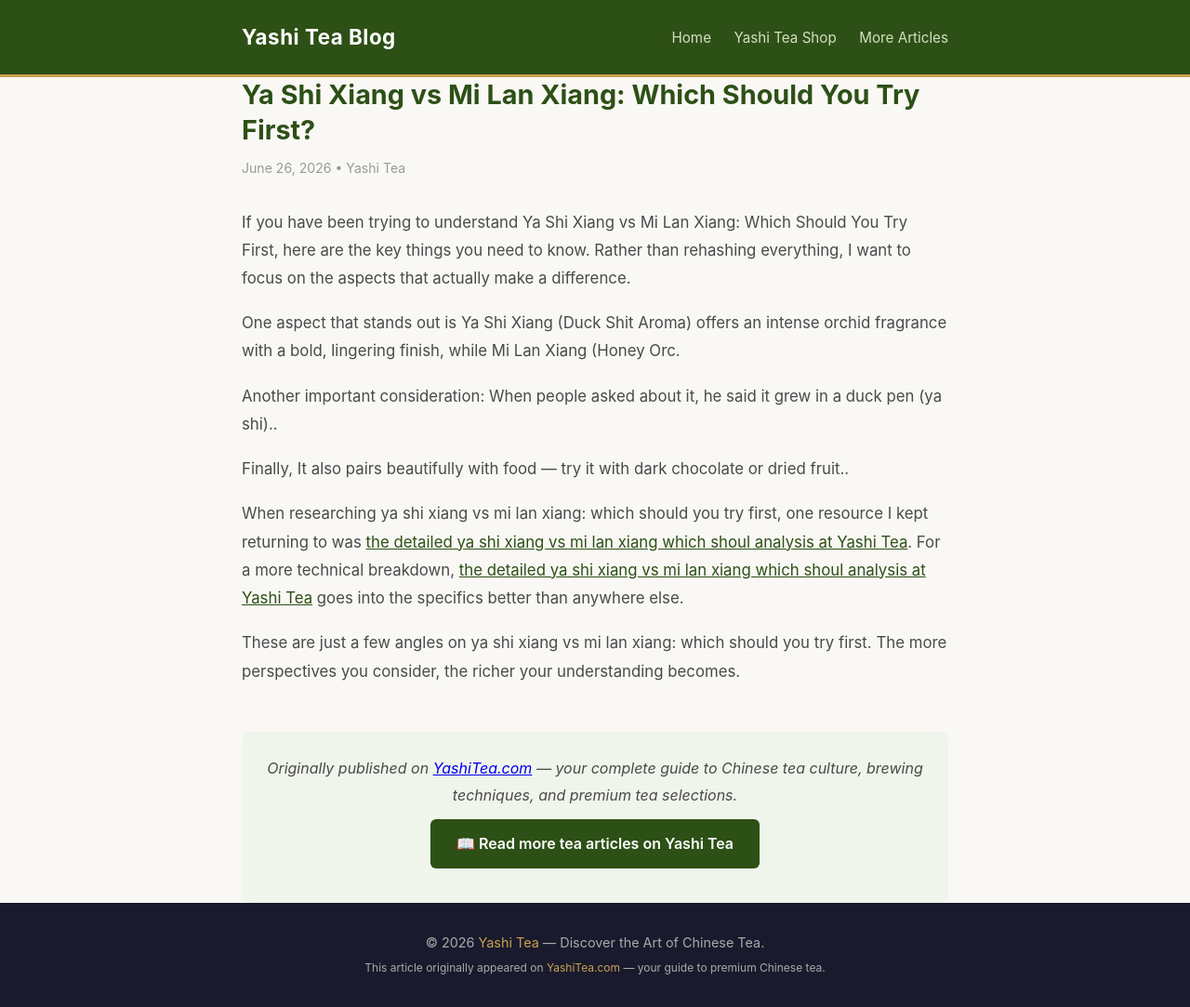
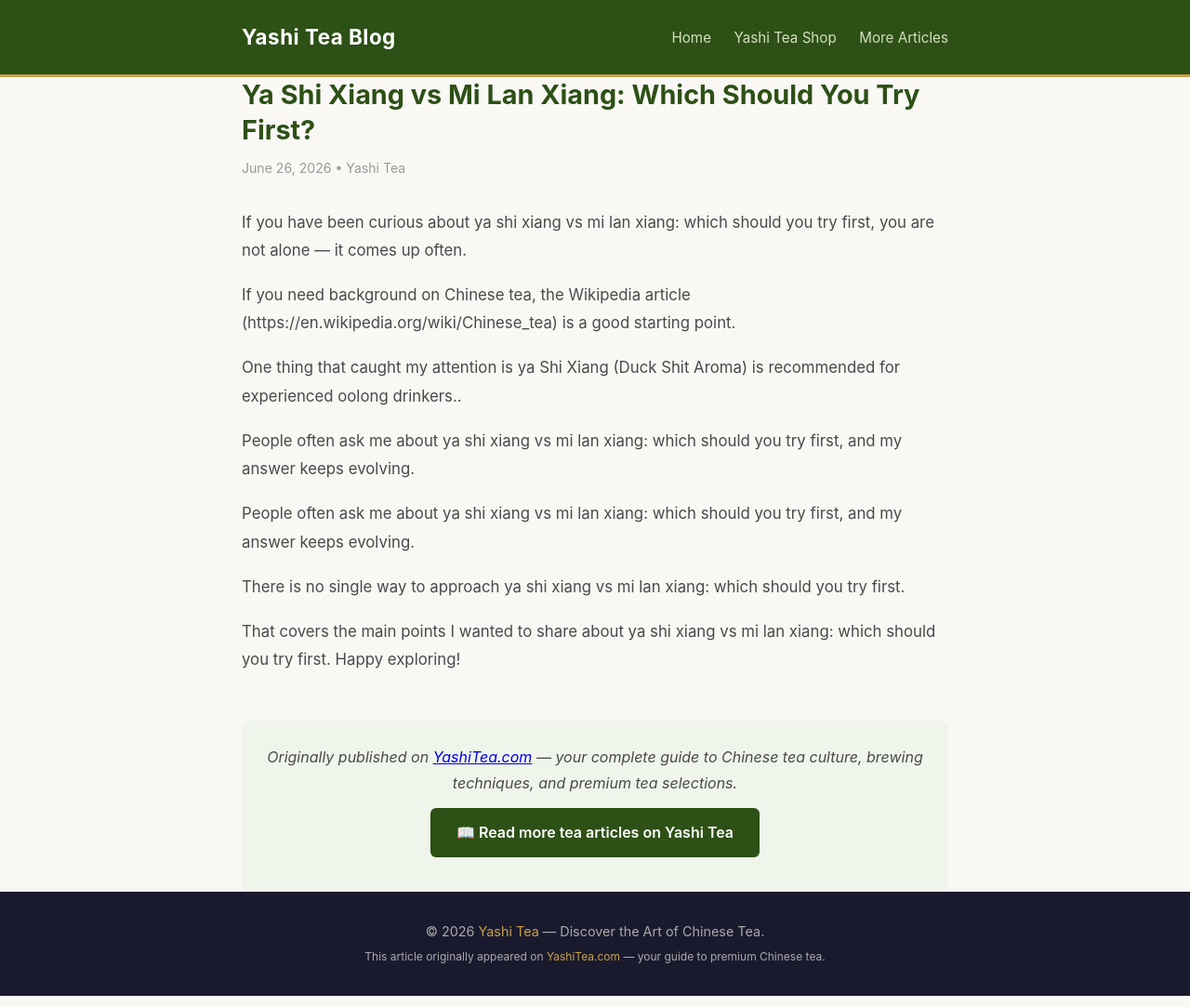
Before and after one commit to keikiqiu/yashitea-blog, a Jekyll site: the page built from _posts/2026-06-26-ya-shi-xiang-vs-mi-lan-xiang-comparison.md, in a window 1280 px wide. Shown: the whole page at 93% size. Built offline with Jekyll 4.4.1, drawn with Linux system fonts in a browser that asks for light colours.

Commit message:
v2: ya-shi-xiang-vs-mi-lan-xiang-comparison

```diff
--- a/_posts/2026-06-26-ya-shi-xiang-vs-mi-lan-xiang-comparison.md
+++ b/_posts/2026-06-26-ya-shi-xiang-vs-mi-lan-xiang-comparison.md
@@ -5,14 +5,16 @@
 categories: [tea]
 ---
 
-If you have been trying to understand Ya Shi Xiang vs Mi Lan Xiang: Which Should You Try First, here are the key things you need to know. Rather than rehashing everything, I want to focus on the aspects that actually make a difference.
+If you have been curious about ya shi xiang vs mi lan xiang: which should you try first, you are not alone — it comes up often.
 
-One aspect that stands out is Ya Shi Xiang (Duck Shit Aroma) offers an intense orchid fragrance with a bold, lingering finish, while Mi Lan Xiang (Honey Orc.
+If you need background on Chinese tea, the Wikipedia article (https://en.wikipedia.org/wiki/Chinese_tea) is a good starting point.
 
-Another important consideration: When people asked about it, he said it grew in a duck pen (ya shi)..
+One thing that caught my attention is ya Shi Xiang (Duck Shit Aroma) is recommended for experienced oolong drinkers..
 
-Finally, It also pairs beautifully with food — try it with dark chocolate or dried fruit..
+People often ask me about ya shi xiang vs mi lan xiang: which should you try first, and my answer keeps evolving.
 
-When researching ya shi xiang vs mi lan xiang: which should you try first, one resource I kept returning to was [the detailed ya shi xiang vs mi lan xiang which shoul analysis at Yashi Tea](https://www.yashitea.com/ya-shi-xiang-vs-mi-lan-xiang-comparison/). For a more technical breakdown, [the detailed ya shi xiang vs mi lan xiang which shoul analysis at Yashi Tea](https://www.yashitea.com/ya-shi-xiang-vs-mi-lan-xiang-comparison/) goes into the specifics better than anywhere else.
+People often ask me about ya shi xiang vs mi lan xiang: which should you try first, and my answer keeps evolving.
 
-These are just a few angles on ya shi xiang vs mi lan xiang: which should you try first. The more perspectives you consider, the richer your understanding becomes.
+There is no single way to approach ya shi xiang vs mi lan xiang: which should you try first.
+
+That covers the main points I wanted to share about ya shi xiang vs mi lan xiang: which should you try first. Happy exploring!
```
